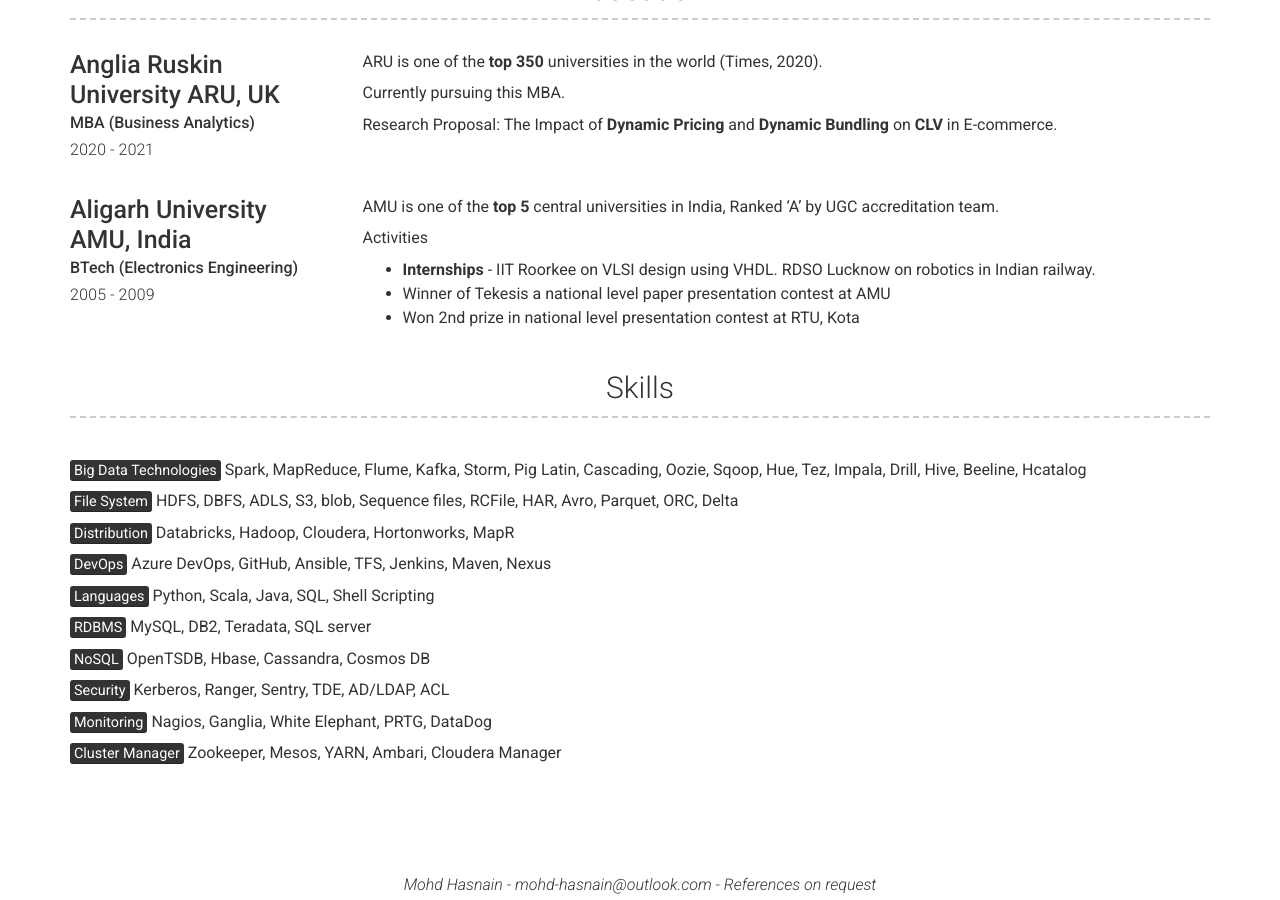
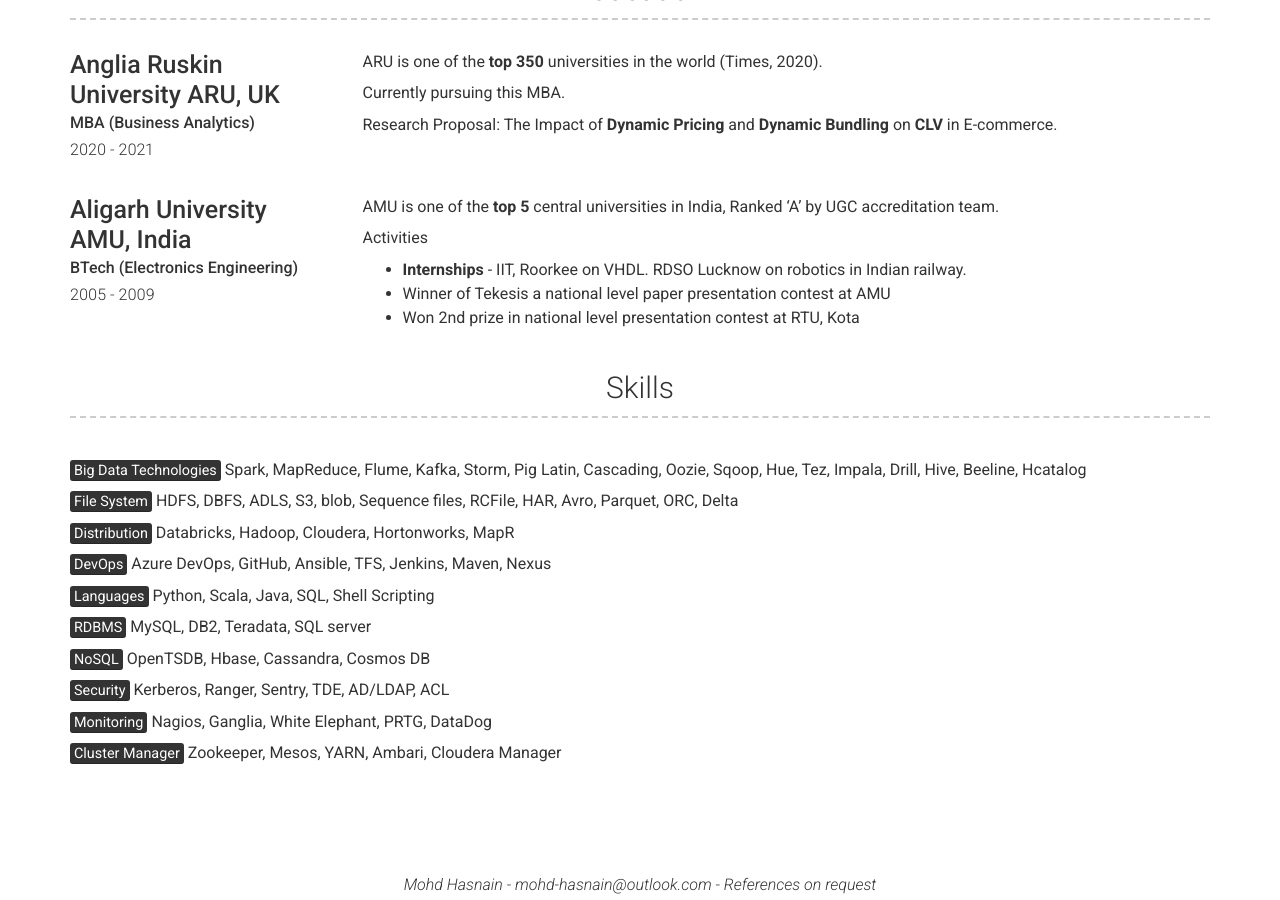
Before and after one commit to mohd-hasnain/mohd-hasnain.github.io, a Jekyll site: the page built from index.md, in a window 1280 px wide and 900 px high, scrolled down 1795 px. Built offline with Jekyll 4.4.1, drawn with Linux system fonts in a browser that asks for light colours; nearby versions of some CDN libraries.

Commit message:
Update education.yml

```diff
--- a/_data/education.yml
+++ b/_data/education.yml
@@ -21,6 +21,6 @@
 
     Activities
 
-      - **Internships** - IIT Roorkee on VLSI design using VHDL. RDSO Lucknow on robotics in Indian railway.
+      - **Internships** - IIT, Roorkee on VHDL. RDSO Lucknow on robotics in Indian railway.
       - Winner of Tekesis a national level paper presentation contest at AMU
       - Won 2nd prize in national level presentation contest at RTU, Kota
```
